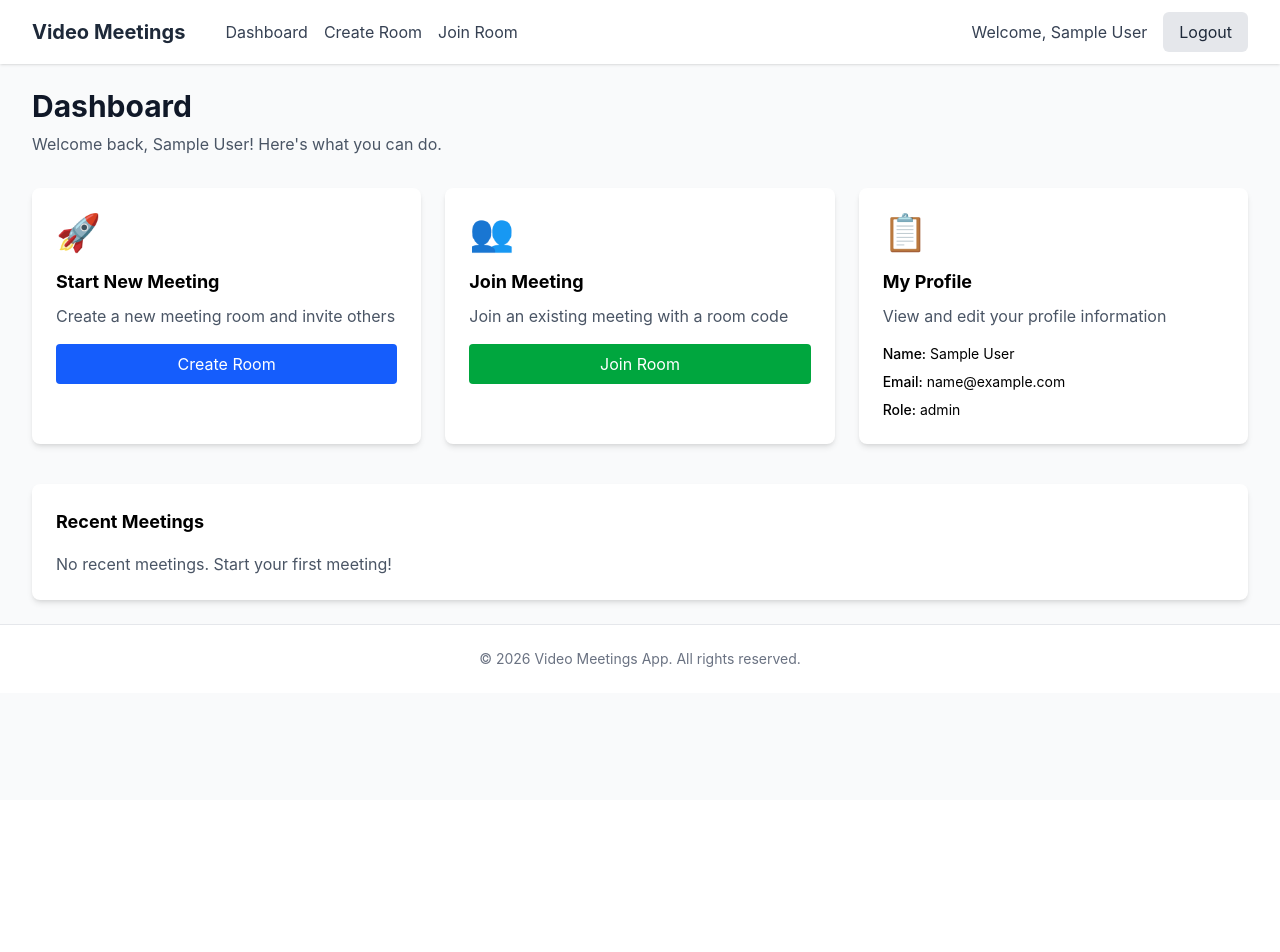
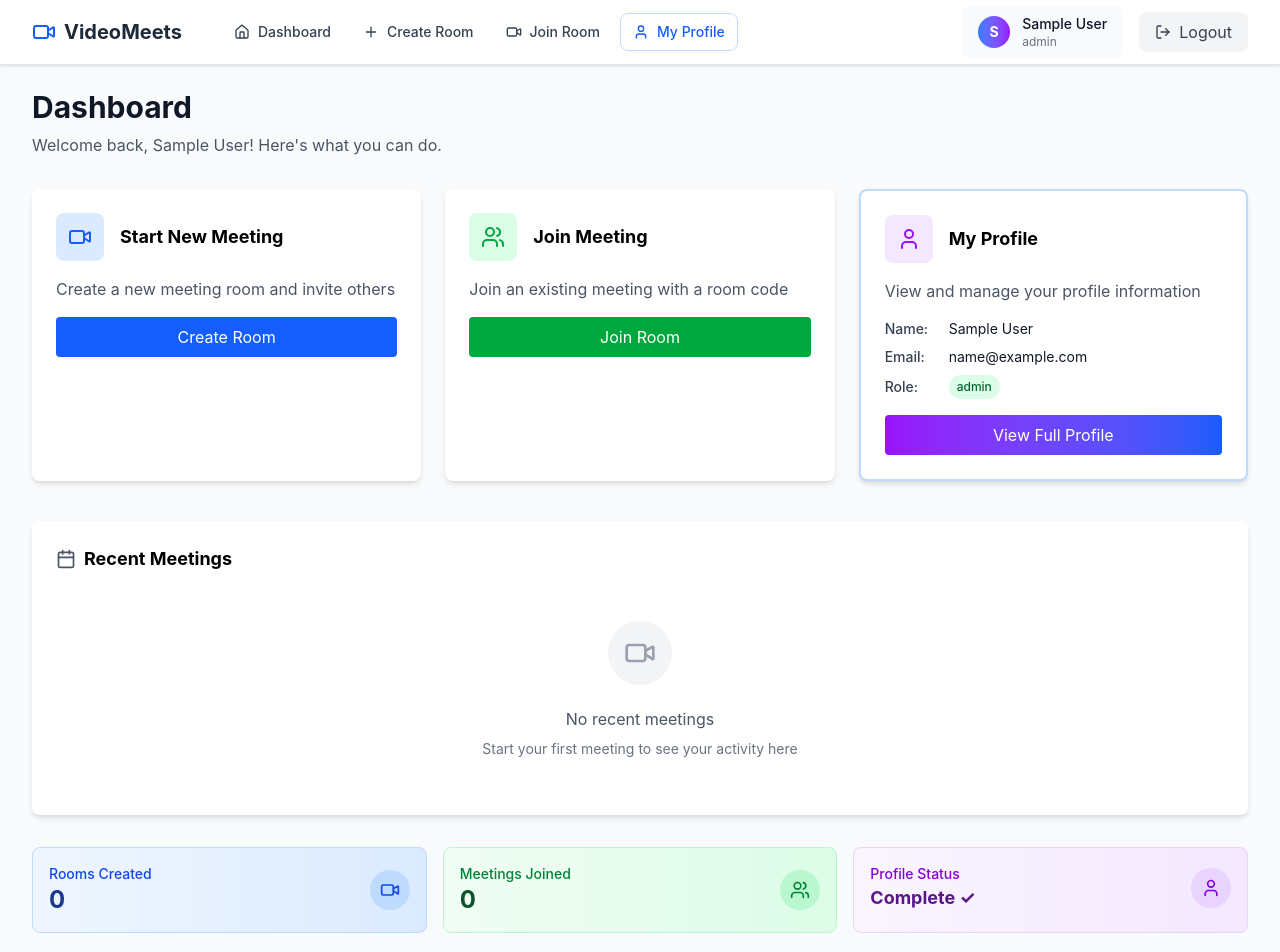
Before and after one commit to Abdelrhman612/Meeting-Room-FullStack, a React app in the folder frontend/: page /dashboard in a window 1280 px wide. Shown: the top 952 px of the page. Before the commit the page ends 800 px from the top, so only its background shows below. Built offline with nearby package versions, Linux system fonts and the light colour scheme; no server answers; sample sign-in values are in the browser's storage; the HTML template or start-up script is replaced by a standard one.

Commit message:
update Header.tsx and Dashboard.tsx

```diff
--- a/frontend/src/components/layout/Header.tsx
+++ b/frontend/src/components/layout/Header.tsx
@@ -1,6 +1,7 @@
-import React from 'react';
-import { Link, useNavigate } from 'react-router-dom';
-import { useAuth } from '../../hooks/useAuth';
+import React from "react";
+import { Link, useNavigate } from "react-router-dom";
+import { useAuth } from "../../hooks/useAuth";
+import { User, Video, Plus, LogOut, LogIn, UserPlus, Home } from "lucide-react";
 
 const Header: React.FC = () => {
   const { user, logout } = useAuth();
@@ -8,60 +9,158 @@ const Header: React.FC = () => {
 
   const handleLogout = () => {
     logout();
-    navigate('/login');
+    navigate("/login");
   };
 
   return (
-    <header className="bg-white shadow-sm">
+    <header className="bg-white shadow-sm border-b border-gray-200">
       <div className="max-w-7xl mx-auto px-4 sm:px-6 lg:px-8">
         <div className="flex justify-between items-center h-16">
+          {/* Left Section - Logo & Navigation */}
           <div className="flex items-center">
-            <Link to="/" className="text-xl font-bold text-gray-800">
-              Video Meetings
+            <Link
+              to="/"
+              className="flex items-center text-xl font-bold text-gray-800"
+            >
+              <Video className="w-6 h-6 mr-2 text-blue-600" />
+              VideoMeets
             </Link>
-            <nav className="ml-10 space-x-4">
+
             {user && (
-                <>
-                  <Link to="/dashboard" className="text-gray-700 hover:text-gray-900">
+              <nav className="ml-10 hidden md:flex items-center space-x-2">
+                <Link
+                  to="/dashboard"
+                  className="flex items-center px-3 py-2 text-sm font-medium text-gray-700 hover:text-gray-900 hover:bg-gray-100 rounded-lg transition-colors"
+                >
+                  <Home className="w-4 h-4 mr-2" />
                   Dashboard
                 </Link>
-                  <Link to="/create-room" className="text-gray-700 hover:text-gray-900">
+
+                <Link
+                  to="/create-room"
+                  className="flex items-center px-3 py-2 text-sm font-medium text-gray-700 hover:text-gray-900 hover:bg-gray-100 rounded-lg transition-colors"
+                >
+                  <Plus className="w-4 h-4 mr-2" />
                   Create Room
                 </Link>
-                  <Link to="/join-room" className="text-gray-700 hover:text-gray-900">
+
+                <Link
+                  to="/join-room"
+                  className="flex items-center px-3 py-2 text-sm font-medium text-gray-700 hover:text-gray-900 hover:bg-gray-100 rounded-lg transition-colors"
+                >
+                  <Video className="w-4 h-4 mr-2" />
                   Join Room
                 </Link>
-                </>
+
+                {/* My Profile Button in Navigation */}
+                <Link
+                  to="/profile"
+                  className="flex items-center px-3 py-2 text-sm font-medium text-blue-600 hover:text-blue-800 hover:bg-blue-50 rounded-lg transition-colors border border-blue-200"
+                >
+                  <User className="w-4 h-4 mr-2" />
+                  My Profile
+                </Link>
+              </nav>
             )}
-            </nav>
           </div>
 
+          {/* Right Section - User Info & Actions */}
           <div className="flex items-center space-x-4">
             {user ? (
-              <>
-                <span className="text-gray-700">Welcome, {user.name}</span>
+              <div className="flex items-center space-x-4">
+                {/* User Info with Profile Link */}
+                <Link
+                  to="/profile"
+                  className="hidden md:flex items-center space-x-3 px-4 py-2 bg-gray-50 hover:bg-gray-100 rounded-lg transition-colors"
+                >
+                  <div className="w-8 h-8 bg-gradient-to-r from-blue-500 to-purple-600 rounded-full flex items-center justify-center">
+                    <span className="text-white font-bold text-sm">
+                      {user.name.charAt(0).toUpperCase()}
+                    </span>
+                  </div>
+                  <div className="text-left">
+                    <p className="text-sm font-medium text-gray-900">
+                      {user.name}
+                    </p>
+                    <p className="text-xs text-gray-500">{user.role}</p>
+                  </div>
+                </Link>
+
+                {/* Mobile Profile Button */}
+                <Link
+                  to="/profile"
+                  className="md:hidden flex items-center p-2 text-gray-700 hover:text-gray-900 hover:bg-gray-100 rounded-lg"
+                >
+                  <User className="w-5 h-5" />
+                </Link>
+
+                {/* Logout Button */}
                 <button
                   onClick={handleLogout}
-                  className="bg-gray-200 hover:bg-gray-300 text-gray-800 px-4 py-2 rounded-md"
+                  className="flex items-center px-4 py-2 bg-gray-100 hover:bg-gray-200 text-gray-700 rounded-lg transition-colors"
                 >
-                  Logout
+                  <LogOut className="w-4 h-4 mr-2" />
+                  <span className="hidden sm:inline">Logout</span>
                 </button>
-              </>
+              </div>
             ) : (
               <>
-                <Link to="/login" className="text-gray-700 hover:text-gray-900">
-                  Login
+                <Link
+                  to="/login"
+                  className="flex items-center px-4 py-2 text-gray-700 hover:text-gray-900 hover:bg-gray-100 rounded-lg transition-colors"
+                >
+                  <LogIn className="w-4 h-4 mr-2" />
+                  <span className="hidden sm:inline">Login</span>
                 </Link>
+
                 <Link
                   to="/register"
-                  className="bg-blue-600 hover:bg-blue-700 text-white px-4 py-2 rounded-md"
+                  className="flex items-center px-4 py-2 bg-gradient-to-r from-blue-600 to-blue-700 hover:from-blue-700 hover:to-blue-800 text-white rounded-lg transition-all transform hover:-translate-y-0.5"
                 >
-                  Sign Up
+                  <UserPlus className="w-4 h-4 mr-2" />
+                  <span className="hidden sm:inline">Sign Up</span>
                 </Link>
               </>
             )}
           </div>
         </div>
+
+        {/* Mobile Navigation */}
+        {user && (
+          <div className="md:hidden flex justify-around py-3 border-t border-gray-200">
+            <Link
+              to="/dashboard"
+              className="flex flex-col items-center text-gray-600 hover:text-blue-600"
+            >
+              <Home className="w-5 h-5 mb-1" />
+              <span className="text-xs">Home</span>
+            </Link>
+
+            <Link
+              to="/create-room"
+              className="flex flex-col items-center text-gray-600 hover:text-blue-600"
+            >
+              <Plus className="w-5 h-5 mb-1" />
+              <span className="text-xs">Create</span>
+            </Link>
+
+            <Link
+              to="/join-room"
+              className="flex flex-col items-center text-gray-600 hover:text-blue-600"
+            >
+              <Video className="w-5 h-5 mb-1" />
+              <span className="text-xs">Join</span>
+            </Link>
+
+            <Link
+              to="/profile"
+              className="flex flex-col items-center text-blue-600"
+            >
+              <User className="w-5 h-5 mb-1" />
+              <span className="text-xs font-medium">Profile</span>
+            </Link>
+          </div>
+        )}
       </div>
     </header>
   );
--- a/frontend/src/pages/Dashboard.tsx
+++ b/frontend/src/pages/Dashboard.tsx
@@ -1,6 +1,7 @@
-import React from 'react';
-import { Link } from 'react-router-dom';
-import { useAuth } from '../hooks/useAuth';
+import React from "react";
+import { Link } from "react-router-dom";
+import { useAuth } from "../hooks/useAuth";
+import { Video, Users, User, Calendar } from "lucide-react";
 
 const Dashboard: React.FC = () => {
   const { user } = useAuth();
@@ -16,60 +17,143 @@ const Dashboard: React.FC = () => {
 
       <div className="grid grid-cols-1 md:grid-cols-2 lg:grid-cols-3 gap-6">
         {/* Quick Actions */}
-        <div className="bg-white rounded-lg shadow-md p-6">
-          <div className="text-blue-500 text-4xl mb-4">🚀</div>
-          <h3 className="font-bold text-lg mb-2">Start New Meeting</h3>
+        <div className="bg-white rounded-lg shadow-md p-6 hover:shadow-lg transition-shadow">
+          <div className="flex items-center mb-4">
+            <div className="w-12 h-12 bg-blue-100 rounded-lg flex items-center justify-center mr-4">
+              <Video className="w-6 h-6 text-blue-600" />
+            </div>
+            <h3 className="font-bold text-lg">Start New Meeting</h3>
+          </div>
           <p className="text-gray-600 mb-4">
             Create a new meeting room and invite others
           </p>
           <Link
             to="/create-room"
-            className="inline-block w-full text-center bg-blue-600 text-white px-4 py-2 rounded hover:bg-blue-700"
+            className="inline-block w-full text-center bg-blue-600 text-white px-4 py-2 rounded hover:bg-blue-700 transition-colors"
           >
             Create Room
           </Link>
         </div>
 
-        <div className="bg-white rounded-lg shadow-md p-6">
-          <div className="text-green-500 text-4xl mb-4">👥</div>
-          <h3 className="font-bold text-lg mb-2">Join Meeting</h3>
+        <div className="bg-white rounded-lg shadow-md p-6 hover:shadow-lg transition-shadow">
+          <div className="flex items-center mb-4">
+            <div className="w-12 h-12 bg-green-100 rounded-lg flex items-center justify-center mr-4">
+              <Users className="w-6 h-6 text-green-600" />
+            </div>
+            <h3 className="font-bold text-lg">Join Meeting</h3>
+          </div>
           <p className="text-gray-600 mb-4">
             Join an existing meeting with a room code
           </p>
           <Link
             to="/join-room"
-            className="inline-block w-full text-center bg-green-600 text-white px-4 py-2 rounded hover:bg-green-700"
+            className="inline-block w-full text-center bg-green-600 text-white px-4 py-2 rounded hover:bg-green-700 transition-colors"
           >
             Join Room
           </Link>
         </div>
 
-        <div className="bg-white rounded-lg shadow-md p-6">
-          <div className="text-purple-500 text-4xl mb-4">📋</div>
-          <h3 className="font-bold text-lg mb-2">My Profile</h3>
+        <div className="bg-white rounded-lg shadow-md p-6 hover:shadow-lg transition-shadow border-2 border-blue-200">
+          <div className="flex items-center mb-4">
+            <div className="w-12 h-12 bg-purple-100 rounded-lg flex items-center justify-center mr-4">
+              <User className="w-6 h-6 text-purple-600" />
+            </div>
+            <h3 className="font-bold text-lg">My Profile</h3>
+          </div>
           <p className="text-gray-600 mb-4">
-            View and edit your profile information
+            View and manage your profile information
           </p>
-          <div className="space-y-2">
-            <p className="text-sm">
-              <span className="font-medium">Name:</span> {user?.name}
+
+          <div className="mb-4 space-y-2 text-sm">
+            <p className="flex items-center">
+              <span className="font-medium text-gray-700 min-w-16">Name:</span>
+              <span className="text-gray-900">{user?.name}</span>
             </p>
-            <p className="text-sm">
-              <span className="font-medium">Email:</span> {user?.email}
+            <p className="flex items-center">
+              <span className="font-medium text-gray-700 min-w-16">Email:</span>
+              <span className="text-gray-900">{user?.email}</span>
             </p>
-            <p className="text-sm">
-              <span className="font-medium">Role:</span> {user?.role}
+            <p className="flex items-center">
+              <span className="font-medium text-gray-700 min-w-16">Role:</span>
+              <span
+                className={`px-2 py-1 rounded-full text-xs font-medium ${
+                  user?.role === "Admin"
+                    ? "bg-purple-100 text-purple-800"
+                    : "bg-green-100 text-green-800"
+                }`}
+              >
+                {user?.role}
+              </span>
             </p>
           </div>
+
+          <Link
+            to="/profile"
+            className="inline-block w-full text-center bg-gradient-to-r from-purple-600 to-blue-600 text-white px-4 py-2 rounded hover:from-purple-700 hover:to-blue-700 transition-all transform hover:-translate-y-0.5"
+          >
+            View Full Profile
+          </Link>
         </div>
       </div>
 
       {/* Recent Activity */}
       <div className="mt-10 bg-white rounded-lg shadow-md p-6">
-        <h3 className="font-bold text-lg mb-4">Recent Meetings</h3>
-        <p className="text-gray-600">
-          No recent meetings. Start your first meeting!
-        </p>
+        <div className="flex items-center mb-4">
+          <Calendar className="w-5 h-5 text-gray-600 mr-2" />
+          <h3 className="font-bold text-lg">Recent Meetings</h3>
+        </div>
+        <div className="text-center py-8">
+          <div className="inline-block p-4 bg-gray-100 rounded-full mb-4">
+            <Video className="w-8 h-8 text-gray-400" />
+          </div>
+          <p className="text-gray-600 mb-2">No recent meetings</p>
+          <p className="text-gray-500 text-sm">
+            Start your first meeting to see your activity here
+          </p>
+        </div>
+      </div>
+
+      {/* Quick Stats */}
+      <div className="mt-8 grid grid-cols-1 md:grid-cols-3 gap-4">
+        <div className="bg-gradient-to-r from-blue-50 to-blue-100 border border-blue-200 rounded-lg p-4">
+          <div className="flex items-center justify-between">
+            <div>
+              <p className="text-sm text-blue-700 font-medium">Rooms Created</p>
+              <p className="text-2xl font-bold text-blue-900">0</p>
+            </div>
+            <div className="w-10 h-10 bg-blue-200 rounded-full flex items-center justify-center">
+              <Video className="w-5 h-5 text-blue-700" />
+            </div>
+          </div>
+        </div>
+
+        <div className="bg-gradient-to-r from-green-50 to-green-100 border border-green-200 rounded-lg p-4">
+          <div className="flex items-center justify-between">
+            <div>
+              <p className="text-sm text-green-700 font-medium">
+                Meetings Joined
+              </p>
+              <p className="text-2xl font-bold text-green-900">0</p>
+            </div>
+            <div className="w-10 h-10 bg-green-200 rounded-full flex items-center justify-center">
+              <Users className="w-5 h-5 text-green-700" />
+            </div>
+          </div>
+        </div>
+
+        <div className="bg-gradient-to-r from-purple-50 to-purple-100 border border-purple-200 rounded-lg p-4">
+          <div className="flex items-center justify-between">
+            <div>
+              <p className="text-sm text-purple-700 font-medium">
+                Profile Status
+              </p>
+              <p className="text-lg font-bold text-purple-900">Complete ✓</p>
+            </div>
+            <div className="w-10 h-10 bg-purple-200 rounded-full flex items-center justify-center">
+              <User className="w-5 h-5 text-purple-700" />
+            </div>
+          </div>
+        </div>
       </div>
     </div>
   );
```
Lines whose indentation alone changed are shown as unchanged.
